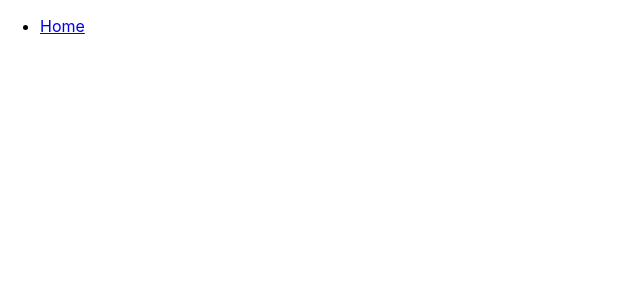
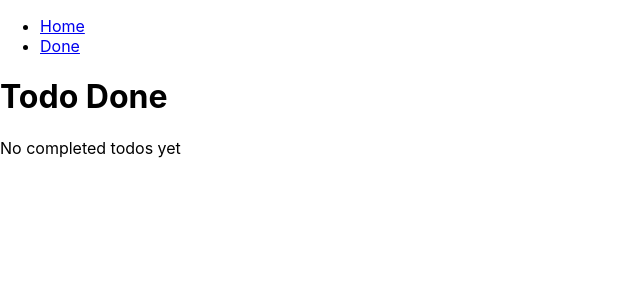
Before and after one commit to HUANGXA21/daty10-homework, a React (Create React App) app: page /todos/done in a window 1280 px wide. Shown: the top 300 px of the page, without its empty margins (0-640 px from the left). Built offline with nearby package versions, Linux system fonts and the light colour scheme.

Commit message:
feat : TodoDonePage

```diff
--- a/src/layouts/DefaultLayout.js
+++ b/src/layouts/DefaultLayout.js
@@ -6,6 +6,7 @@ export function DefaultLayout() {
             <nav>
                 <ul>
                     <li><NavLink to={"/"}>Home</NavLink></li>
+                    <li><NavLink to={"/todos/done"}>Done</NavLink></li>
                 </ul>
             </nav>
             <main>
--- /dev/null
+++ b/src/routes/TodoDonePage.js
@@ -0,0 +1,20 @@
+import {useContext} from "react";
+import {TodoContext} from "../contexts/TodoContext";
+import {TodoItem} from "../components/TodoItem";
+
+export function TodoDonePage() {
+    const {state, dispatch} = useContext(TodoContext);
+    const doneTodos = state.filter(todo => todo.done === true);
+    return <div>
+        <h1>Todo Done</h1>
+        {doneTodos.length === 0 ? (
+            <p>No completed todos yet</p>
+        ) : (
+            <ul>
+                {doneTodos.map((todo, index) => (
+                    <TodoItem todo={todo} index={todo.id}></TodoItem>
+                ))}
+            </ul>
+        )}
+    </div>
+}
```
Also changed, not shown: src/routes/Routes.js (+5 -4 lines).
